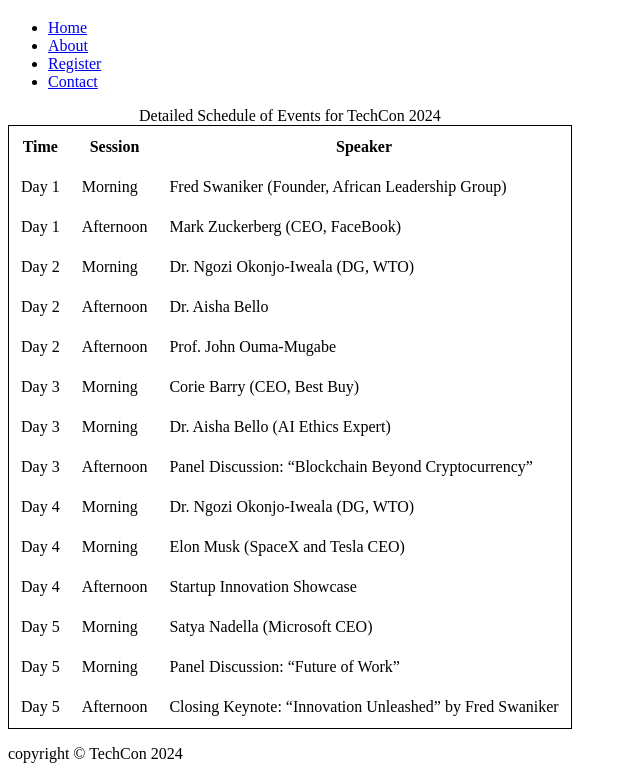
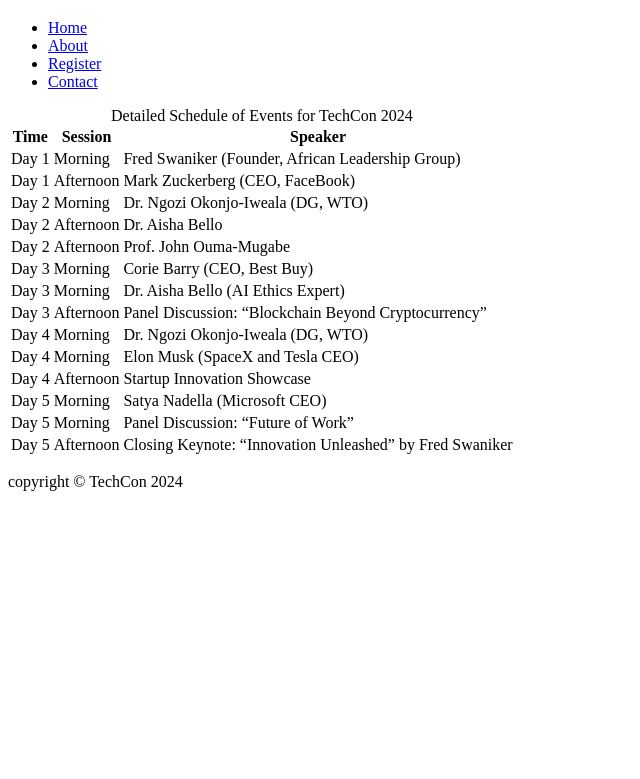
Before and after one commit to StewartIsaac/TechCon_HTML, a plain HTML site: page techcon_website/schedule.html in a window 1280 px wide. Shown: the part 61-840 px from the top of the page, without its empty margins (0-640 px from the left). After the commit the page ends 800 px from the top, so only its background shows below. Drawn offline with Linux system fonts and the light colour scheme.

Commit message:
update schedule.html

```diff
--- a/techcon_website/schedule.html
+++ b/techcon_website/schedule.html
@@ -18,84 +18,84 @@
         </nav>
     </header>
     <main>
-        <table style="border: 1px solid black">
+        <table>
             <thead>
                 <tr>
-                    <th scope="col" style="padding: 10px;">Time</th>
-                    <th scope="col" style="padding: 10px;">Session</th>
-                    <th scope="col" style="padding: 10px;">Speaker</th>
+                    <th scope="col">Time</th>
+                    <th scope="col">Session</th>
+                    <th scope="col">Speaker</th>
                 </tr>
             </thead>
             <tbody>
                 <tr>
-                    <td style="padding: 10px;">Day 1</td>
-                    <td style="padding: 10px;">Morning</td>
-                    <td style="padding: 10px;">Fred Swaniker (Founder, African Leadership Group)</td>
+                    <td>Day 1</td>
+                    <td>Morning</td>
+                    <td>Fred Swaniker (Founder, African Leadership Group)</td>
                 </tr>
                 <tr>
-                    <td style="padding: 10px;">Day 1</td>
-                    <td style="padding: 10px;">Afternoon</td>
-                    <td style="padding: 10px;">Mark Zuckerberg (CEO, FaceBook)</td>
+                    <td>Day 1</td>
+                    <td>Afternoon</td>
+                    <td>Mark Zuckerberg (CEO, FaceBook)</td>
                 </tr>
                 <tr>
-                    <td style="padding: 10px;">Day 2</td>
-                    <td style="padding: 10px;">Morning</td>
-                    <td style="padding: 10px;">Dr. Ngozi Okonjo-Iweala (DG, WTO)</td>
+                    <td>Day 2</td>
+                    <td>Morning</td>
+                    <td>Dr. Ngozi Okonjo-Iweala (DG, WTO)</td>
                 </tr>
                 <tr>
-                    <td style="padding: 10px;">Day 2</td>
-                    <td style="padding: 10px;">Afternoon</td>
-                    <td style="padding: 10px;">Dr. Aisha Bello</td>
+                    <td>Day 2</td>
+                    <td>Afternoon</td>
+                    <td>Dr. Aisha Bello</td>
                 </tr>
                 <tr>
-                    <td style="padding: 10px;">Day 2</td>
-                    <td style="padding: 10px;">Afternoon</td>
-                    <td style="padding: 10px;">Prof. John Ouma-Mugabe</td>
+                    <td>Day 2</td>
+                    <td>Afternoon</td>
+                    <td>Prof. John Ouma-Mugabe</td>
                 </tr>
                 <tr>
-                    <td style="padding: 10px;">Day 3</td>
-                    <td style="padding: 10px;">Morning</td>
-                    <td style="padding: 10px;">Corie Barry (CEO, Best Buy)</td>
+                    <td>Day 3</td>
+                    <td>Morning</td>
+                    <td>Corie Barry (CEO, Best Buy)</td>
                 </tr>
                 <tr>
-                    <td style="padding: 10px;">Day 3</td>
-                    <td style="padding: 10px;">Morning</td>
-                    <td style="padding: 10px;">Dr. Aisha Bello (AI Ethics Expert)</td>
+                    <td>Day 3</td>
+                    <td>Morning</td>
+                    <td>Dr. Aisha Bello (AI Ethics Expert)</td>
                 </tr>
                 <tr>
-                    <td style="padding: 10px;">Day 3</td>
-                    <td style="padding: 10px;">Afternoon</td>
-                    <td style="padding: 10px;">Panel Discussion: “Blockchain Beyond Cryptocurrency”</td>
+                    <td>Day 3</td>
+                    <td>Afternoon</td>
+                    <td>Panel Discussion: “Blockchain Beyond Cryptocurrency”</td>
                 </tr>
                 <tr>
-                    <td style="padding: 10px;">Day 4</td>
-                    <td style="padding: 10px;">Morning</td>
-                    <td style="padding: 10px;">Dr. Ngozi Okonjo-Iweala (DG, WTO)</td>
+                    <td>Day 4</td>
+                    <td>Morning</td>
+                    <td>Dr. Ngozi Okonjo-Iweala (DG, WTO)</td>
                 </tr>
                 <tr>
-                    <td style="padding: 10px;">Day 4</td>
-                    <td style="padding: 10px;">Morning</td>
-                    <td style="padding: 10px;">Elon Musk (SpaceX and Tesla CEO)</td>
+                    <td>Day 4</td>
+                    <td>Morning</td>
+                    <td>Elon Musk (SpaceX and Tesla CEO)</td>
                 </tr>
                 <tr>
-                    <td style="padding: 10px;">Day 4</td>
-                    <td style="padding: 10px;">Afternoon</td>
-                    <td style="padding: 10px;">Startup Innovation Showcase</td>
+                    <td>Day 4</td>
+                    <td>Afternoon</td>
+                    <td>Startup Innovation Showcase</td>
                 </tr>
                 <tr>
-                    <td style="padding: 10px;">Day 5</td>
-                    <td style="padding: 10px;">Morning</td>
-                    <td style="padding: 10px;">Satya Nadella (Microsoft CEO)</td>
+                    <td>Day 5</td>
+                    <td>Morning</td>
+                    <td>Satya Nadella (Microsoft CEO)</td>
                 </tr>
                 <tr>
-                    <td style="padding: 10px;">Day 5</td>
-                    <td style="padding: 10px;">Morning</td>
-                    <td style="padding: 10px;">Panel Discussion: “Future of Work”</td>
+                    <td>Day 5</td>
+                    <td>Morning</td>
+                    <td>Panel Discussion: “Future of Work”</td>
                 </tr>
                 <tr>
-                    <td style="padding: 10px;">Day 5</td>
-                    <td style="padding: 10px;">Afternoon</td>
-                    <td style="padding: 10px;">Closing Keynote: “Innovation Unleashed” by Fred Swaniker</td>
+                    <td>Day 5</td>
+                    <td>Afternoon</td>
+                    <td>Closing Keynote: “Innovation Unleashed” by Fred Swaniker</td>
                 </tr>
             </tbody>
             <caption>Detailed Schedule of Events for TechCon 2024</caption>
```
